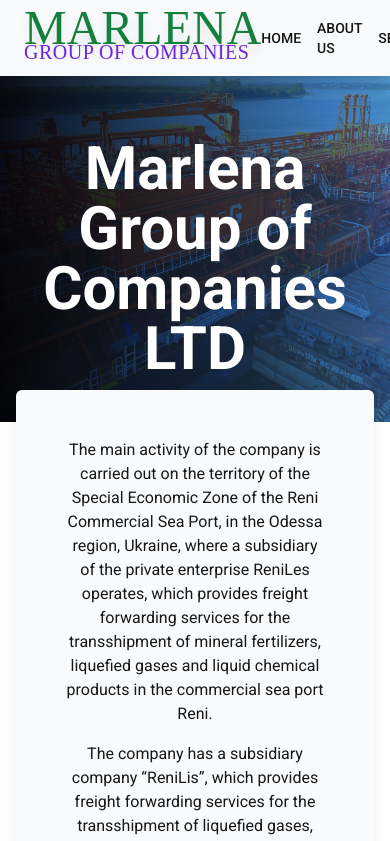
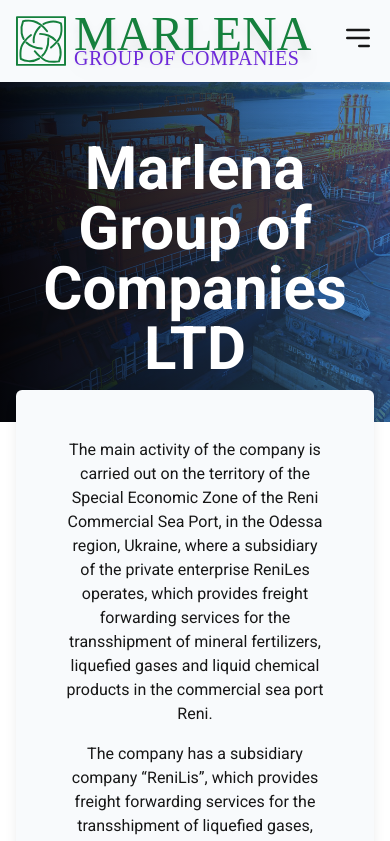
Before and after one commit to DiNeeZ/marlena, a Next.js app: page / in a window 390 px wide. Shown: the top 841 px of the page. Built offline with nearby package versions, Linux system fonts and the light colour scheme; a web font is replaced by a local one.

Commit message:
header is done

```diff
--- /dev/null
+++ b/src/components/ContactInfo.jsx
@@ -0,0 +1,26 @@
+import { HiMail } from 'react-icons/hi'
+import { BsFillTelephoneFill } from 'react-icons/bs'
+
+const ContactInfo = ({ ...otherProps }) => {
+
+  return (
+    <ul className={`${otherProps.className} text-[12px] flex-col text-sm items-end space-y-2`}>
+      <li className='w-full hover:text-violet-700 ease-in duration-150'>
+        <a className='flex justify-between leading-3 items-center space-x-4' href='tel:380482345355'>
+          <BsFillTelephoneFill />
+          <span>+38 (0482) 345 355</span>
+        </a>
+      </li>
+      <li className='w-full hover:text-violet-700 ease-in duration-150'>
+        <a className='flex justify-between leading-3 items-center space-x-4' href='mailto:marlena@renome-i.net'>
+          <HiMail className='w-4 h-4' />
+          <span>marlena@renome-i.net</span>
+        </a>
+      </li>
+    </ul>
+  )
+}
+
+
+
+export default ContactInfo
--- a/src/components/Header.jsx
+++ b/src/components/Header.jsx
@@ -1,12 +1,16 @@
 import Logo from './Logo'
 import Nav from './Nav'
+import MobileMenu from './MobileMenu'
+import ContactInfo from './ContactInfo'
 import { MENU_ITEMS } from '../constants'
 
 const Header = () => (
   <header className='fixed w-full bg-slate-50 shadow-lg z-10'>
     <div className='container flex items-center justify-between'>
       <Logo />
-      <Nav items={MENU_ITEMS} />
+      <Nav className='hidden tablet:flex' items={MENU_ITEMS} />
+      <ContactInfo className='hidden tablet:flex' />
+      <MobileMenu />
     </div>
   </header >
 )
--- /dev/null
+++ b/src/components/MobileMenu.jsx
@@ -0,0 +1,43 @@
+import { useState } from 'react'
+import { HiOutlineMenuAlt3 } from 'react-icons/hi'
+import { RiCloseFill } from 'react-icons/ri'
+import ContactInfo from './ContactInfo'
+import Nav from './Nav'
+import { MENU_ITEMS } from '../constants'
+
+const MobileMenu = () => {
+  const [showMenu, setShowMenu] = useState(false)
+
+  return (
+    <div className='tablet:hidden'>
+      <button
+        onClick={() => setShowMenu(true)}
+        className='hover:text-violet-700 ease-in duration-150'>
+        <HiOutlineMenuAlt3 className='h-8 w-8' />
+      </button>
+      <div
+        className={showMenu ?
+          'fixed top-0 left-0 w-full h-screen bg-slate-800/75 ease-in duration-150' : ''}>
+        <div className={showMenu ?
+          'fixed left-0 top-0 w-[75%] sm:w-[60%] md:w-[45%] h-screen bg-[#ecf0f3] p-10 ease-in duration-150' :
+          'fixed left-[-100%] top-0 w-[75%] sm:w-[60%] md:w-[45%] h-screen bg-[#ecf0f3] p-10 ease-in duration-150'
+        }>
+          <div className='absolute top-8 right-8'>
+            <button onClick={() => setShowMenu(false)}>
+              <RiCloseFill className='w-8 h-8' />
+            </button>
+          </div>
+
+          <div>
+            <div className='py-8 max-w-[50%]'>
+              <ContactInfo className='absolute top-8 left-8' />
+            </div>
+            <Nav className='pt-24' items={MENU_ITEMS} />
+          </div>
+        </div>
+      </div>
+    </div>
+  )
+}
+
+export default MobileMenu
--- a/src/components/Nav.jsx
+++ b/src/components/Nav.jsx
@@ -1,16 +1,15 @@
 import React from 'react'
 import NavItem from './NavItem'
-import NavDropdown from './NavDropdown'
 
-const Nav = ({ items }) => {
+const Nav = ({ items, ...otherProps }) => {
+
   return (
     <div>
-      <ul className='flex items-center space-x-4 font-medium uppercase '>
+      <ul className={`${otherProps.className} tablet:space-x-4 tablet:space-y-0 items-center
+      space-x-0 space-y-4 font-medium uppercase`}>
         {
           items.map(item => (
-            <NavItem key={`nav-item-${item.text}`} item={item}>
-              {item.dropdown && <NavDropdown items={item.dropdown} />}
-            </NavItem>
+            <NavItem key={`nav-item-${item.text}`} item={item} />
           ))
         }
       </ul>
--- a/src/components/NavDropdown.jsx
+++ b/src/components/NavDropdown.jsx
@@ -1,11 +1,15 @@
+
 const NavDropdown = ({ items }) => {
   return (
-    <ul className='absolute bg-slate-100 shadow-md top-5 p-2 rounded-md'>
+    <ul className='tablet:absolute tablet:bg-slate-100/95 tablet:shadow-xl tablet:top-5 tablet:mt-0
+    tablet:space-y-0 bg-transparent mt-4 p-2 rounded-md space-y-4'>
       {
         items.map(item => {
           return (
-            <li key={`dropdown-item-${item.text}`} tabIndex={0} className='text-[0.8rem] text-neutral-900
-            whitespace-nowrap outline-none focus:text-violet-700 hover:text-violet-700 ease-in duration-150'>
+            <li
+              key={`dropdown-item-${item.text}`}
+              className='tablet:text-[0.8rem] tablet:px-2 tablet:py-2 text-xl text-neutral-900 whitespace-nowrap p-0 rounded
+              outline-none hover:text-white hover:bg-slate-500 ease-in duration-150'>
               {item.text}
             </li>
           )
--- a/src/components/NavItem.jsx
+++ b/src/components/NavItem.jsx
@@ -1,26 +1,28 @@
 import { useState } from 'react'
 import { HiChevronDown } from 'react-icons/hi'
-
-const NavItem = ({ item, children }) => {
-  const [ isFocused, setIsFocused ] = useState(false)
-  const handleFocuse = () => setIsFocused(true)
-  const handleBlure = () => setIsFocused(false)
-  const isRelative = item.dropdown ? 'relative' : ''
+import NavDropdown from './NavDropdown'
 
 
+const NavItem = ({ item }) => {
+  const [ showDropdown, setShowDropdown ] = useState(false)
+  const isRelative = item.dropdown ? 'relative' : ''
+  const handleFocus = () => setShowDropdown(true)
+  const handleBlur = () => setShowDropdown(false)
 
   return (
     <li
-      onFocus={handleFocuse}
-      onBlur={handleBlure}
+      onFocus={handleFocus}
+      onBlur={handleBlur}
+      onMouseEnter={handleFocus}
+      onMouseLeave={handleBlur}
       tabIndex={0}
       className={`${isRelative} nav-item cursor-pointer hover:text-violet-700
       focus:text-violet-700 outline-none ease-in-out duration-150`}>
-      <div className='flex text-sm items-center space-x-1 group'>
+      <div className='tablet:text-sm flex text-2xl items-center space-x-1 group'>
         <span>{item.text}</span>
-        {children && <HiChevronDown className='group-hover:rotate-180 ease-in-out duration-300' />}
+        {item.dropdown && <HiChevronDown className='group-hover:rotate-180 ease-in-out duration-300'/>}
       </div>
-      {isFocused && children}
+      {(item.dropdown && showDropdown) && <NavDropdown items={item.dropdown} />}
     </li>
   )
 }
```
